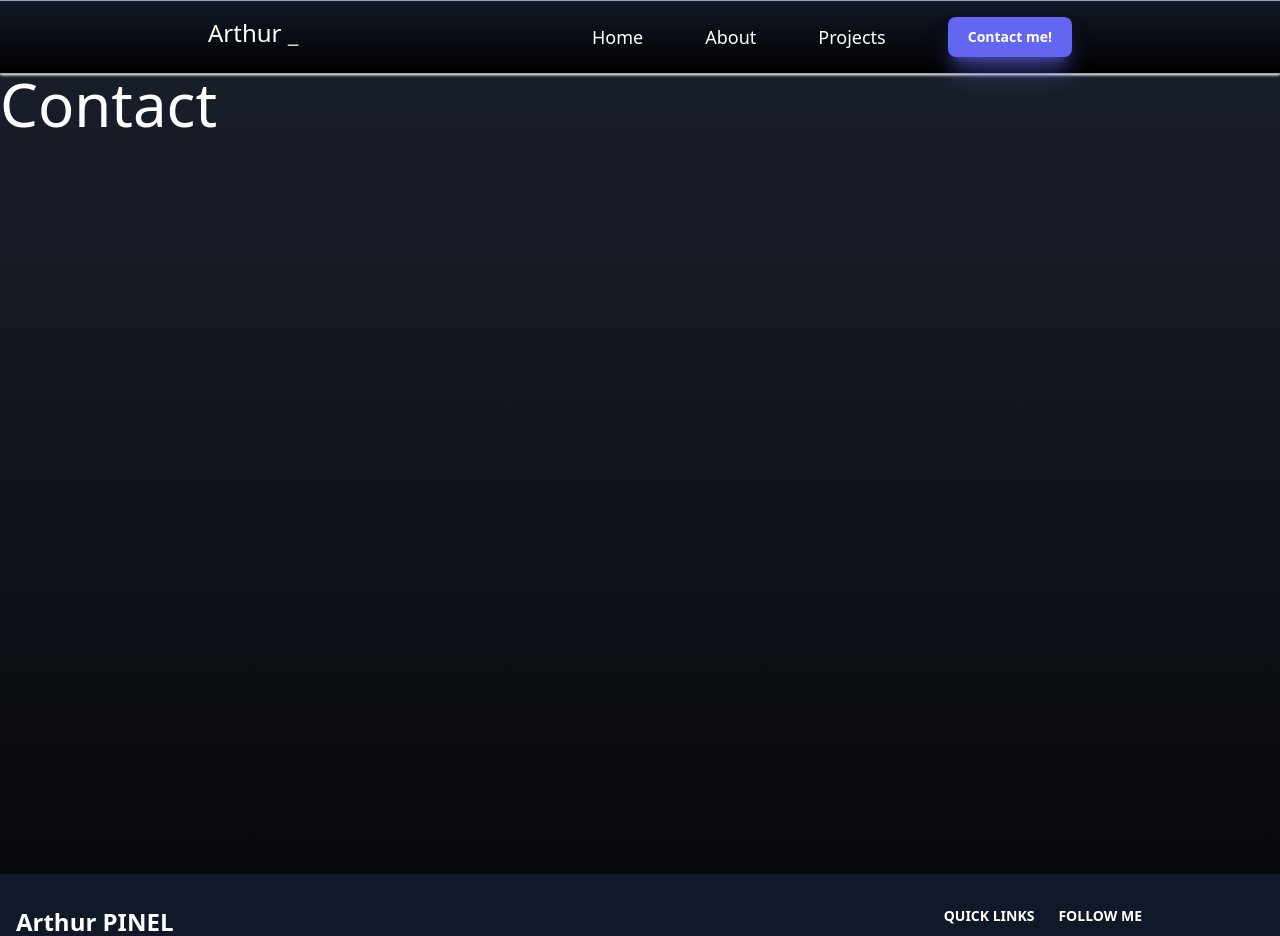
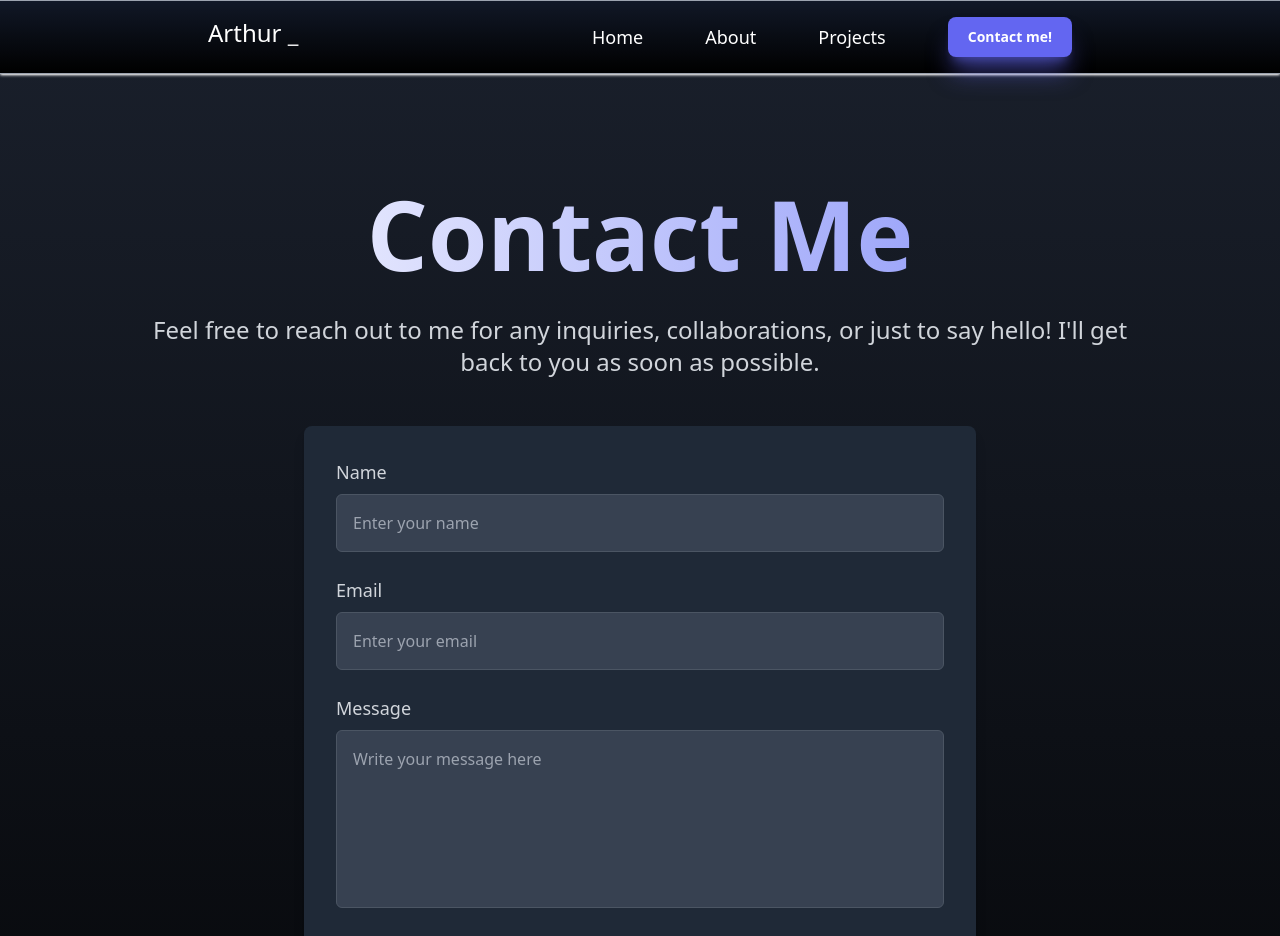
Before and after one commit to LePeruvienn/portfolio, a React (Vite) app: page /contact in a window 1280 px wide. Shown: the top 936 px of the page. Built offline with nearby package versions, Linux system fonts and the light colour scheme.

Commit message:
finished contact form

```diff
--- a/src/components/About.jsx
+++ b/src/components/About.jsx
@@ -67,7 +67,7 @@ function About() {
 					</li>
 				</ul>
 
-				<p><a href="#"> To see more of my projects ... </a></p>
+				<p><a href="/projects"> To see more of my projects ... </a></p>
 
 				<h2>Technical and Personal Skills</h2>
 
--- a/src/components/Contact.jsx
+++ b/src/components/Contact.jsx
@@ -1,17 +1,56 @@
 import Navbar from './general/Navbar.jsx';
 import Footer from './general/Footer.jsx';
 
-function Contact () {
-
+function Contact() {
 	return (
 		<>
-			<Navbar/>
-			<div className="min-h-screen">
-				<h1 className="text-6xl text-white"> Contact </h1>
+			<Navbar />
+			<div className="contact-container">
+				<h1>Contact Me</h1>
+
+				<p>
+					Feel free to reach out to me for any inquiries, collaborations, or just to say hello! I'll get back to you as soon as possible.
+				</p>
+
+				<form className="contact-form">
+					<div className="form-group">
+						<label htmlFor="name">Name</label>
+						<input
+							type="text"
+							id="name"
+							name="name"
+							placeholder="Enter your name"
+							required
+						/>
+					</div>
+					<div className="form-group">
+						<label htmlFor="email">Email</label>
+						<input
+							type="email"
+							id="email"
+							name="email"
+							placeholder="Enter your email"
+							required
+						/>
+					</div>
+					<div className="form-group">
+						<label htmlFor="message">Message</label>
+						<textarea
+							id="message"
+							name="message"
+							placeholder="Write your message here"
+							rows="6"
+							required
+						></textarea>
+					</div>
+					<button type="submit" className="submit-button">
+						Send Message
+					</button>
+				</form>
 			</div>
-			<Footer/>
+			<Footer />
 		</>
-	)
+	);
 }
 
-export default Contact
+export default Contact;
--- a/src/index.css
+++ b/src/index.css
@@ -18,7 +18,7 @@ body {
 
 	/* Heading 1 */
 	.about-container > h1 {
-		@apply text-8xl font-extrabold py-4 text-center bg-clip-text text-transparent bg-gradient-to-r from-blue-500 to-teal-400;
+		@apply text-8xl font-extrabold py-4 text-center bg-clip-text text-transparent bg-gradient-to-r from-white to-indigo-400;
 	}
 
 	/* Heading 2 */
@@ -50,4 +50,45 @@ body {
 	.about-container {
 		@apply bg-gradient-to-br from-gray-800 via-gray-900 to-black;
 	}
+
+	/* Contact Page Container */
+	.contact-container {
+		@apply min-h-screen py-24 px-[10%] text-white;
+	}
+
+	/* Heading 1 */
+	.contact-container > h1 {
+		@apply text-8xl font-extrabold py-4 text-center bg-clip-text text-transparent bg-gradient-to-r from-white to-indigo-400;
+	}
+
+	/* Paragraph */
+	.contact-container > p {
+		@apply text-2xl py-4 text-gray-300 text-center;
+	}
+
+	/* Form Styling */
+	.contact-form {
+		@apply mt-8 max-w-2xl mx-auto bg-gray-800 p-8 rounded-lg shadow-lg;
+	}
+
+	.contact-form .form-group {
+		@apply mb-6;
+	}
+
+	.contact-form label {
+		@apply block text-lg font-medium text-gray-300 mb-2;
+	}
+
+	.contact-form input,
+	.contact-form textarea {
+		@apply w-full p-4 bg-gray-700 text-gray-100 rounded-md border border-gray-600 focus:outline-none focus:ring-2 focus:ring-teal-400 focus:border-transparent;
+	}
+
+	.contact-form textarea {
+		@apply resize-none;
+	}
+
+	.submit-button {
+		@apply bg-teal-500 text-white font-bold py-3 px-6 rounded-lg hover:bg-teal-600 transition-colors duration-300;
+	}
 }
```
